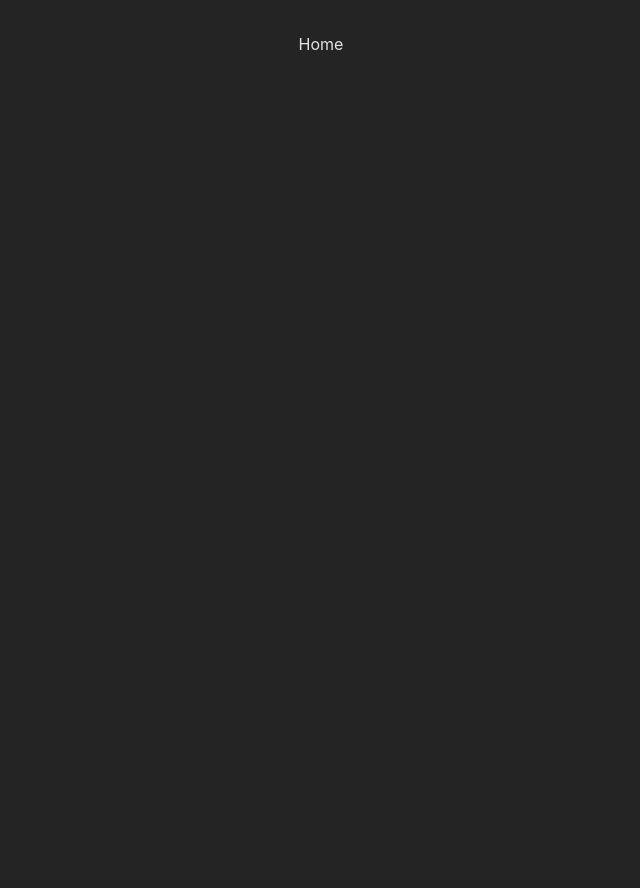
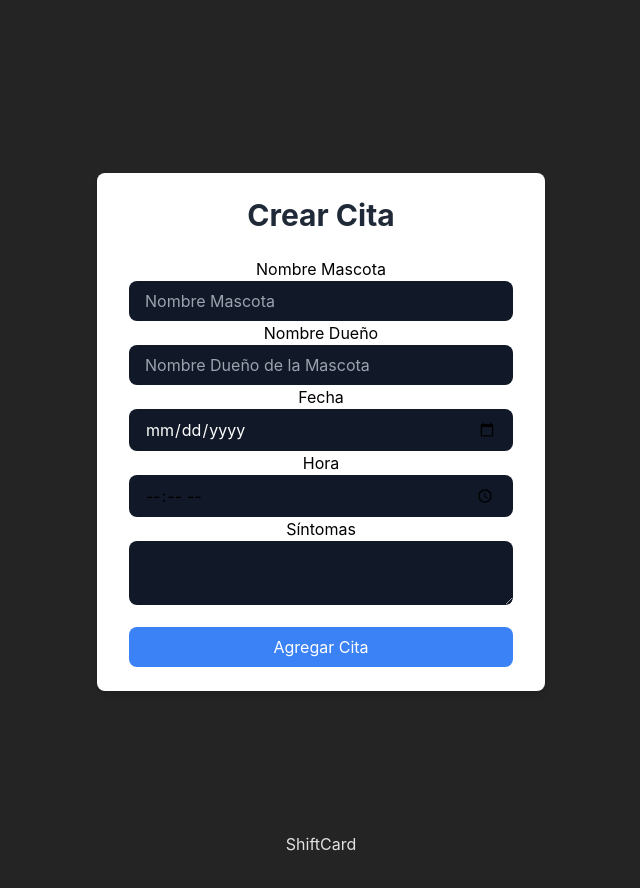
Before and after one commit to spawn22/proyect-veterinario, a React (Vite) app in the folder front/: page /home in a window 1280 px wide. Shown: the whole page, without its empty margins (319-959 px from the left). Before the commit the page ends 800 px from the top, so only its background shows below. Built offline with nearby package versions, Linux system fonts and the light colour scheme.

Commit message:
Add components Home ShiftCard and ShiftForm

```diff
--- a/front/src/App.jsx
+++ b/front/src/App.jsx
@@ -3,6 +3,7 @@ import Register from "./components/Register/Register";
 import Login from "./components/Login/Login";
 import { AuthProvider } from "./context/AuthContext";
 import "./App.css";
+import Home from "./components/Home/Home";
 
 const router = createBrowserRouter([
   {
@@ -15,7 +16,7 @@ const router = createBrowserRouter([
   },
   {
     path: "/home",
-    element: <h1>Home</h1>,
+    element: <Home/>,
   },
 ]);
 
--- /dev/null
+++ b/front/src/components/Home/Home.jsx
@@ -0,0 +1,12 @@
+import ShiftCard from "./ShiftCard"
+import ShiftForm from "./ShiftForm"
+
+const Home = () => {
+  return (
+    <>
+    <ShiftForm/>
+    <ShiftCard/>
+    </>
+  )
+}
+export default Home
--- /dev/null
+++ b/front/src/components/Home/ShiftCard.jsx
@@ -0,0 +1,6 @@
+const ShiftCard = () => {
+  return (
+    <div>ShiftCard</div>
+  )
+}
+export default ShiftCard
--- /dev/null
+++ b/front/src/components/Home/ShiftForm.jsx
@@ -0,0 +1,119 @@
+import { useState } from 'react';
+
+
+const ShiftForm = () => {
+  const [shift, setShift] = useState({
+    name: '',
+    owner: '',
+    date: '',
+    hour: '',
+    description: '',
+  });
+  const [error, setError] = useState(false);
+  const handleChange = (e) => {
+    setShift({
+      ...shift,
+      [e.target.name]: e.target.value,
+    });
+  };
+
+  const { name, owner, date, hour, description } = shift;
+
+  const handleSubmit = (e) => {
+    e.preventDefault();
+    //Validar
+    if (
+      !name.trim() ||
+      !owner.trim() ||
+      !date.trim() ||
+      !hour.trim() ||
+      !description.trim()
+    ) {
+      setError(true);
+      return;
+    }
+
+    setError(false);
+
+    //Reinciar el form
+    setShift({
+      name: '',
+      owner: '',
+      date: '',
+      hour: '',
+      description: '',
+    });
+  };
+  return (
+    <div className="flex justify-center items-center h-screen max-h-[55rem]">
+      <form
+        onSubmit={handleSubmit}
+        className="w-full max-w-md px-8 py-6 bg-white rounded-lg shadow-md"
+        >
+        {error ? <p className='w-full bg-black'>Todos los campos son obligatorios</p> : null}
+        <h2 className="mb-6 text-3xl font-bold text-center text-gray-800">
+          Crear Cita
+        </h2>
+        <label className='text-black'>
+          Nombre Mascota
+          <input
+            type="text"
+            name="name"
+            className="w-full px-4 py-2 bg-gray-900 rounded-lg focus:outline-none focus:ring-2 focus:ring-blue-500"
+            placeholder="Nombre Mascota"
+            onChange={handleChange}
+            value={name}
+          />
+        </label>
+        <label className='text-black'>
+          Nombre Dueño
+          <input
+            type="text"
+            name="owner"
+            className="w-full px-4 py-2 bg-gray-900 rounded-lg focus:outline-none focus:ring-2 focus:ring-blue-500"
+            placeholder="Nombre Dueño de la Mascota"
+            onChange={handleChange}
+            value={owner}
+          />
+        </label>
+        <label className='text-black'>
+          Fecha{' '}
+          <input
+            type="date"
+            name="date"
+            className="w-full px-4 py-2 bg-gray-900 text-white rounded-lg focus:outline-none focus:ring-2 focus:ring-blue-500"
+            onChange={handleChange}
+            value={date}
+          />
+        </label>
+
+        <label className='text-black'>
+          Hora
+          <input
+            type="time"
+            name="hour"
+            className="w-full px-4 py-2 bg-gray-900 rounded-lg focus:outline-none focus:ring-2 focus:ring-blue-500"
+            onChange={handleChange}
+            value={hour}
+          />
+        </label>
+        <label className='text-black'>
+          Síntomas
+          <textarea
+            name="description"
+            className="w-full px-4 py-2 bg-gray-900 rounded-lg focus:outline-none focus:ring-2 focus:ring-blue-500"
+            onChange={handleChange}
+            value={description}
+          ></textarea>
+        </label>
+        <button
+          type="submit"
+          className="w-full px-4 py-2 mt-4 text-white bg-blue-500 rounded-lg hover:bg-blue-600 focus:outline-none focus:ring-2 focus:ring-blue-500"
+        >
+          Agregar Cita
+        </button>
+      </form>
+    </div>
+  );
+};
+export default ShiftForm;
```
